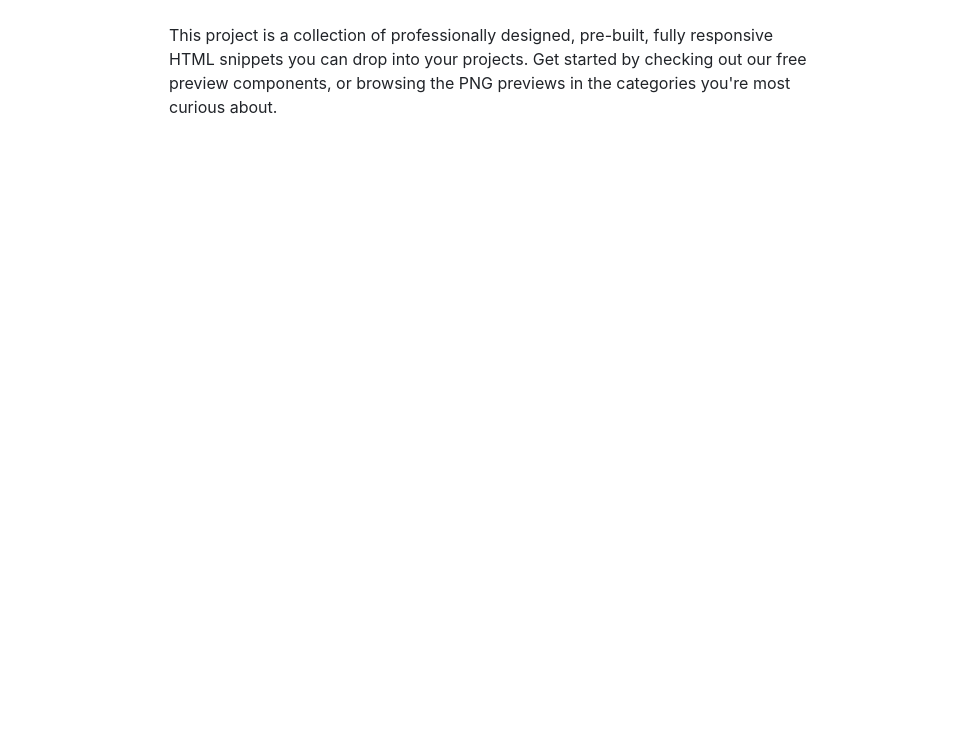
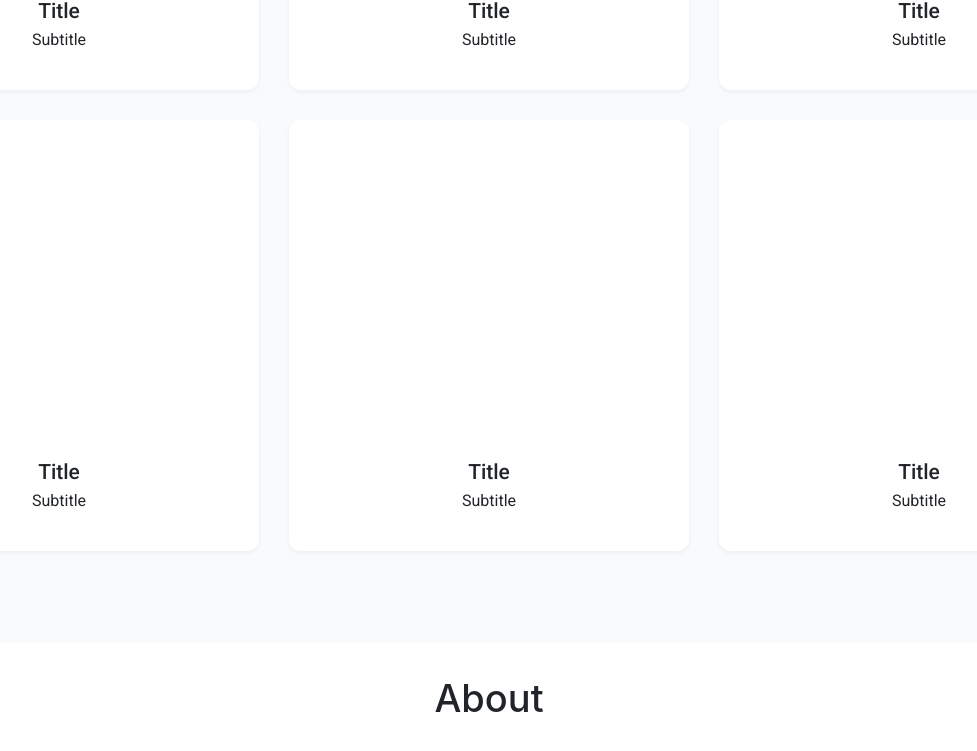
Before and after one commit to js-tasks-ru/htmlcss-20220120_sofia8, a website: page index.html in a window 1280 px wide. Shown: the part 545-1296 px from the top of the page, without its empty margins (151-1128 px from the left). Before the commit the page ends 800 px from the top, so only its background shows below. Drawn offline with Linux system fonts and the light colour scheme.

Commit message:
add cards

```diff
--- a/assets/css/main.css
+++ b/assets/css/main.css
@@ -4,6 +4,8 @@
 @import "../../components/page/page.css";
 @import "../../components/footer/footer.css";
 @import "../../components/container/container.css";
+@import "../../components/card/card.css";
+@import "../../components/preview/preview.css";
 
 :root {
     --white: #ffffff;
@@ -24,7 +26,7 @@
     --secondary: var(--purple);
 }
 
-* {
+body {
     font-family: 'Roboto', sans-serif;
 }
 
--- /dev/null
+++ b/components/card/card.css
@@ -0,0 +1,39 @@
+.card {
+    flex-basis: 350px;
+    height: 367px;
+
+    background: var(--white);
+    box-shadow: 0px 2px 4px rgba(33, 36, 41, 0.05);
+    border-radius: 12px;
+    padding: 32px 25px;
+}
+
+.card__top {
+    min-height: 284px;
+    margin-bottom: 24px;
+    display: flex;
+    justify-content: center;
+    align-items: center;
+}
+
+.card__title {
+    font-family: Roboto, sans-serif;
+    font-style: normal;
+    font-weight: 500;
+    font-size: 21px;
+    line-height: 25px;
+    text-align: center;
+    color: var(--black);
+    margin: 0 0 6px;
+}
+
+.card__subtitle {
+    font-family: Roboto, sans-serif;
+    font-style: normal;
+    font-weight: normal;
+    font-size: 16px;
+    line-height: 19px;
+    text-align: center;
+    color: var(--black);
+    margin: 0;
+}
--- a/components/footer/footer.css
+++ b/components/footer/footer.css
@@ -1,5 +1,5 @@
 .footer {
-    padding: 71px 0 136px;
+    padding: 31px 0 36px;
     max-height: 384px;
     background-color: var(--white);
 }
--- a/components/header/header.css
+++ b/components/header/header.css
@@ -1,5 +1,5 @@
 .header {
-    padding: 96px 0 77px;
+    padding: 46px 0 27px;
     background-color: var(--white);
 }
 
--- /dev/null
+++ b/components/preview/preview.css
@@ -0,0 +1,7 @@
+.preview {
+    display: flex;
+    padding: 67px 0 92px;
+    gap: 30px;
+    flex-wrap: wrap;
+    justify-content: center;
+}
--- a/index.html
+++ b/index.html
@@ -12,7 +12,55 @@
                     </h1>
                 </div>
             </header>
-            <main class="main">
+            <main class="main preview">
+                <div class="card">
+                    <div class="card__top">
+                    </div>
+                    <div class="card__body">
+                        <h5 class="card__title">Title</h5>
+                        <h4 class="card__subtitle">Subtitle</h4>
+                    </div>
+                </div>
+                <div class="card">
+                    <div class="card__top">
+                    </div>
+                    <div class="card__body">
+                        <h5 class="card__title">Title</h5>
+                        <h4 class="card__subtitle">Subtitle</h4>
+                    </div>
+                </div>
+                <div class="card">
+                    <div class="card__top">
+                    </div>
+                    <div class="card__body">
+                        <h5 class="card__title">Title</h5>
+                        <h4 class="card__subtitle">Subtitle</h4>
+                    </div>
+                </div>
+                <div class="card">
+                    <div class="card__top">
+                    </div>
+                    <div class="card__body">
+                        <h5 class="card__title">Title</h5>
+                        <h4 class="card__subtitle">Subtitle</h4>
+                    </div>
+                </div>
+                <div class="card">
+                    <div class="card__top">
+                    </div>
+                    <div class="card__body">
+                        <h5 class="card__title">Title</h5>
+                        <h4 class="card__subtitle">Subtitle</h4>
+                    </div>
+                </div>
+                <div class="card">
+                    <div class="card__top">
+                    </div>
+                    <div class="card__body">
+                        <h5 class="card__title">Title</h5>
+                        <h4 class="card__subtitle">Subtitle</h4>
+                    </div>
+                </div>
             </main>
             <footer class="footer">
                 <div class="container">
```
